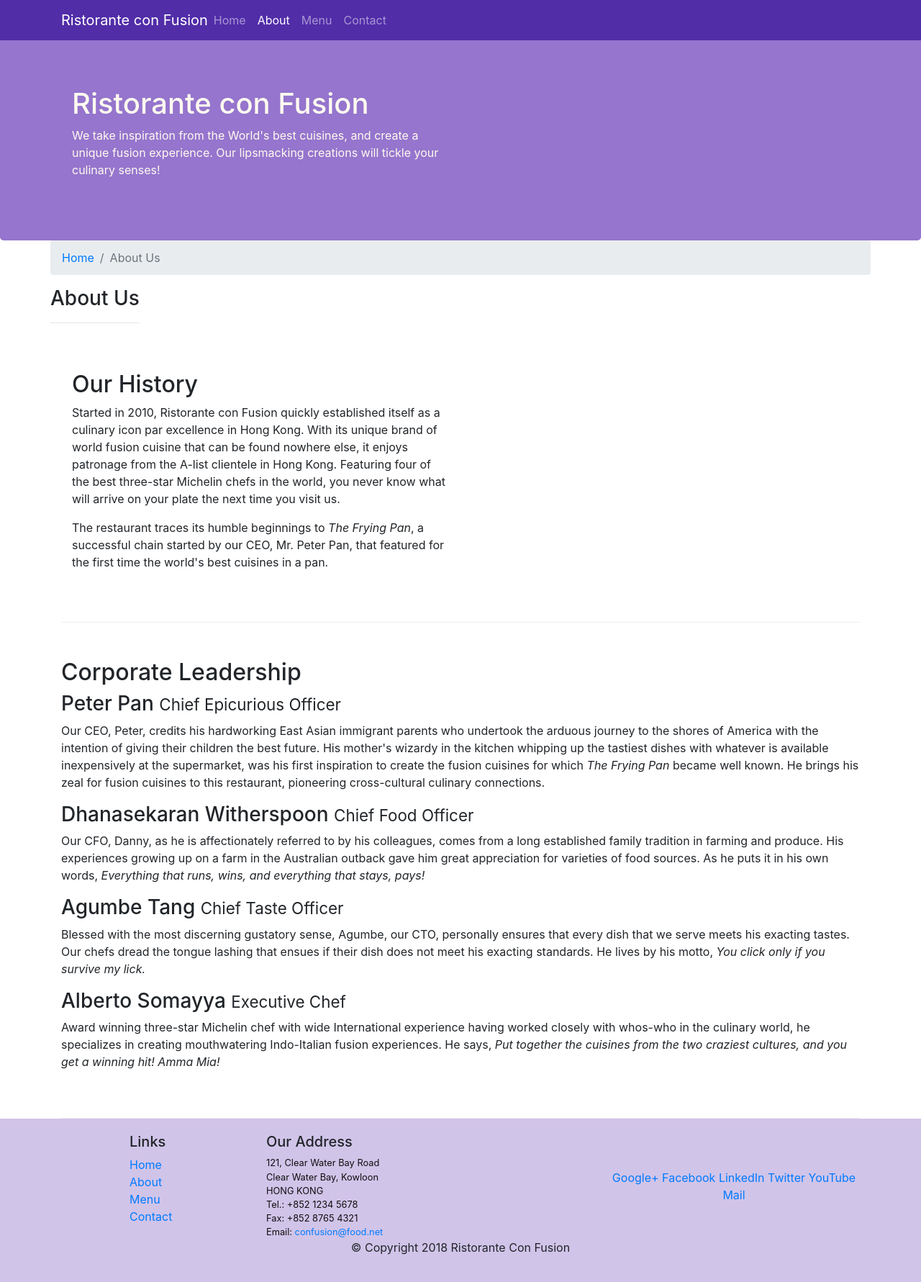
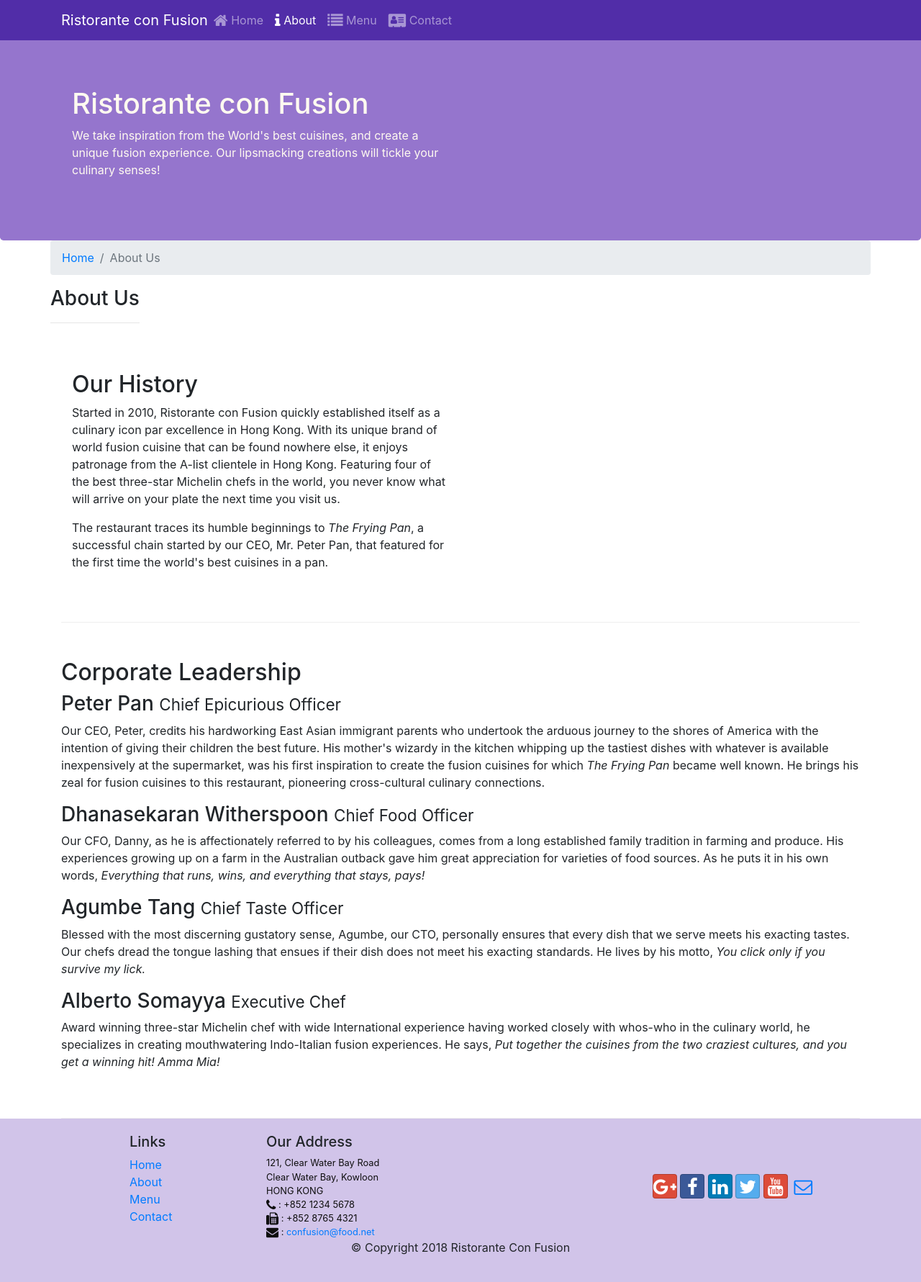
Before and after one commit to zainabelsayed/BootStrap-4, a website: page aboutus.html in a window 1280 px wide. Shown: the whole page at 72% size. Drawn offline with nearby package versions, Linux system fonts and the light colour scheme.

Commit message:
icon fonts

```diff
--- a/aboutus.html
+++ b/aboutus.html
@@ -8,6 +8,10 @@
 
     <!-- Bootstrap CSS -->
     <link rel="stylesheet" href="node_modules/bootstrap/dist/css/bootstrap.min.css">
+    <link rel="stylesheet" type="text/css" href="node_modules/font-awesome/css/font-awesome.min.css">
+    <link rel="stylesheet" type="text/css" href="node_modules/bootstrap-social/bootstrap-social.css">
+    <link rel="stylesheet" type="text/css" href="css/styles.css">
+
     <link rel="stylesheet" type="text/css" href="css/styles.css">
     <title>Ristorante Con Fusion: About Us</title>
 
@@ -23,10 +27,10 @@
             <a href="./index.html" class="navbar-brand mr-auto">Ristorante con Fusion</a>
             <div class="collapse navbar-collapse" id="Navbar">
                 <ul class="navbar-nav mr-auto">
-                    <li class="nav-item"><a href="./index.html" class="nav-link">Home</a></li>
-                    <li class="nav-item active"><a href="#" class="nav-link">About</a></li>
-                    <li class="nav-item"><a href="#" class="nav-link">Menu</a></li>
-                    <li class="nav-item"><a href="#" class="nav-link">Contact</a></li>
+                    <li class="nav-item"><a href="./index.html" class="nav-link"><span class="fa fa-home fa-lg"></span> Home</a></li>
+                    <li class="nav-item active"><a href="#" class="nav-link"><span class="fa fa-info fa-lg"></span> About</a></li>
+                    <li class="nav-item"><a href="#" class="nav-link"><span class="fa fa-list fa-lg"></span> Menu</a></li>
+                    <li class="nav-item"><a href="#" class="nav-link"><span class="fa fa-address-card fa-lg"></span> Contact</a></li>
 
                 </ul>
             </div>
@@ -105,19 +109,19 @@
 		              121, Clear Water Bay Road<br>
 		              Clear Water Bay, Kowloon<br>
 		              HONG KONG<br>
-		              Tel.: +852 1234 5678<br>
-		              Fax: +852 8765 4321<br>
-		              Email: <a href="mailto:confusion@food.net">confusion@food.net</a>
+		              <i class="fa fa-phone fa-lg"></i> : +852 1234 5678<br>
+		              <i class="fa fa-fax fa-lg"></i> : +852 8765 4321<br>
+		              <i class="fa fa-envelope fa-lg"></i> : <a href="mailto:confusion@food.net">confusion@food.net</a>
 		           </address>
                 </div>
                 <div class="col-12 col-sm-4 align-self-center">
                     <div class="text-center">
-                        <a href="http://google.com/+">Google+</a>
-                        <a href="http://www.facebook.com/profile.php?id=">Facebook</a>
-                        <a href="http://www.linkedin.com/in/">LinkedIn</a>
-                        <a href="http://twitter.com/">Twitter</a>
-                        <a href="http://youtube.com/">YouTube</a>
-                        <a href="mailto:">Mail</a>
+                        <a class="btn btn-social-icon btn-google" href="http://google.com/+"><i class="fa fa-google-plus fa-lg"></i></a>
+                        <a class="btn btn-social-icon btn-facebook" href="http://www.facebook.com/profile.php?id="><i class="fa fa-facebook fa-lg"></i></a>
+                        <a class="btn btn-social-icon btn-linkedin" href="http://www.linkedin.com/in/"><i class="fa fa-linkedin fa-lg"></i></a>
+                        <a class="btn btn-social-icon btn-twitter" href="http://twitter.com/"><i class="fa fa-twitter fa-lg"></i></a>
+                        <a class="btn btn-social-icon btn-google" href="http://youtube.com/"><i class="fa fa-youtube fa-lg"></i></a>
+                        <a class="btn btn-social-icon" href="mailto:"><i class="fa fa-envelope-o fa-lg"></i></a>
                     </div>
                 </div>
            </div>
--- a/package.json
+++ b/package.json
@@ -15,6 +15,8 @@
   },
   "dependencies": {
     "bootstrap": "^4.0.0",
+    "bootstrap-social": "^5.1.1",
+    "font-awesome": "^4.7.0",
     "jquery": "^3.3.1",
     "popper.js": "^1.12.9"
   }
```
Also changed, not shown: index.html (+16 -13 lines), 1 other file.
